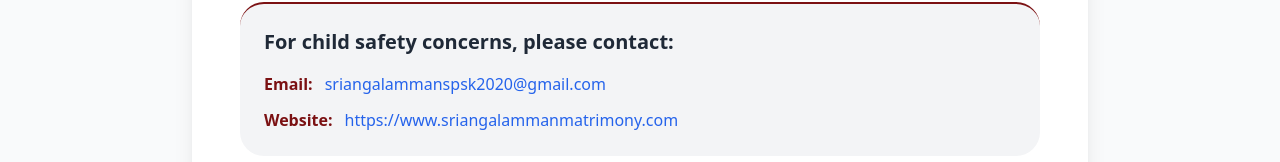
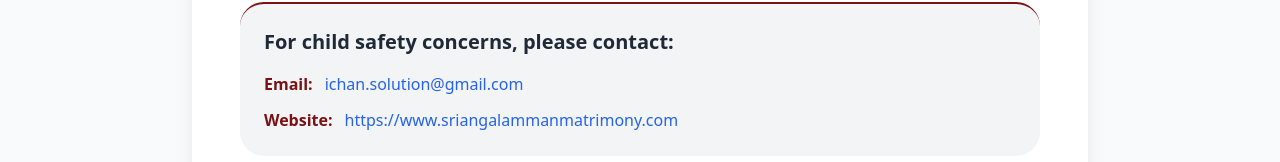
Before and after one commit to Roobansankar/SriAngalammanMatrimony, a React (Create React App) app in the folder frontend/: page /child-safety in a window 1280 px wide. Shown: the part 775-937 px from the top of the page. Built offline with nearby package versions, Linux system fonts and the light colour scheme; no server answers.

Commit message:
feat: update contact email in ChildSafetyPolicy component

```diff
--- a/frontend/src/component/ChildSafetyPolicy.jsx
+++ b/frontend/src/component/ChildSafetyPolicy.jsx
@@ -49,8 +49,8 @@
             <div className="space-y-3">
               <p className="flex items-center gap-3 text-gray-700">
                 <span className="font-bold text-[#7b1113]">Email:</span>
-                <a href="mailto:sriangalammanspsk2020@gmail.com" className="text-blue-600 hover:underline font-medium">
-                  sriangalammanspsk2020@gmail.com
+                <a href="mailto:ichan.solution@gmail.com" className="text-blue-600 hover:underline font-medium">
+                  ichan.solution@gmail.com
                 </a>
               </p>
               <p className="flex items-center gap-3 text-gray-700">
```
